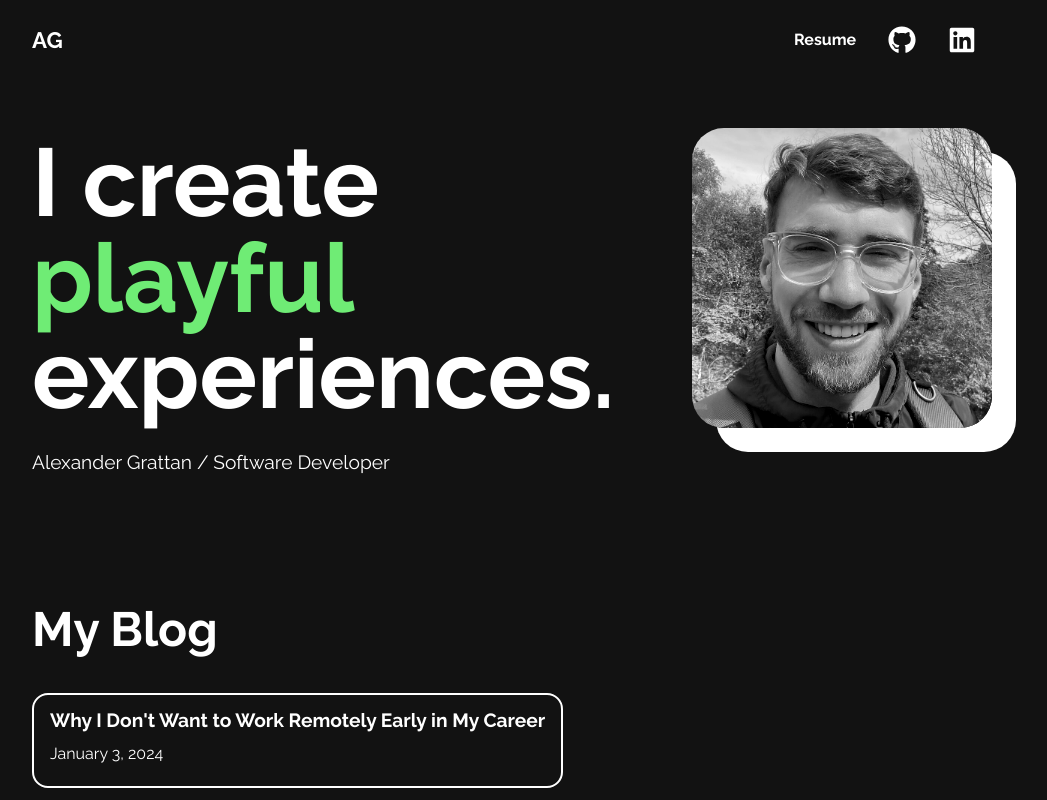
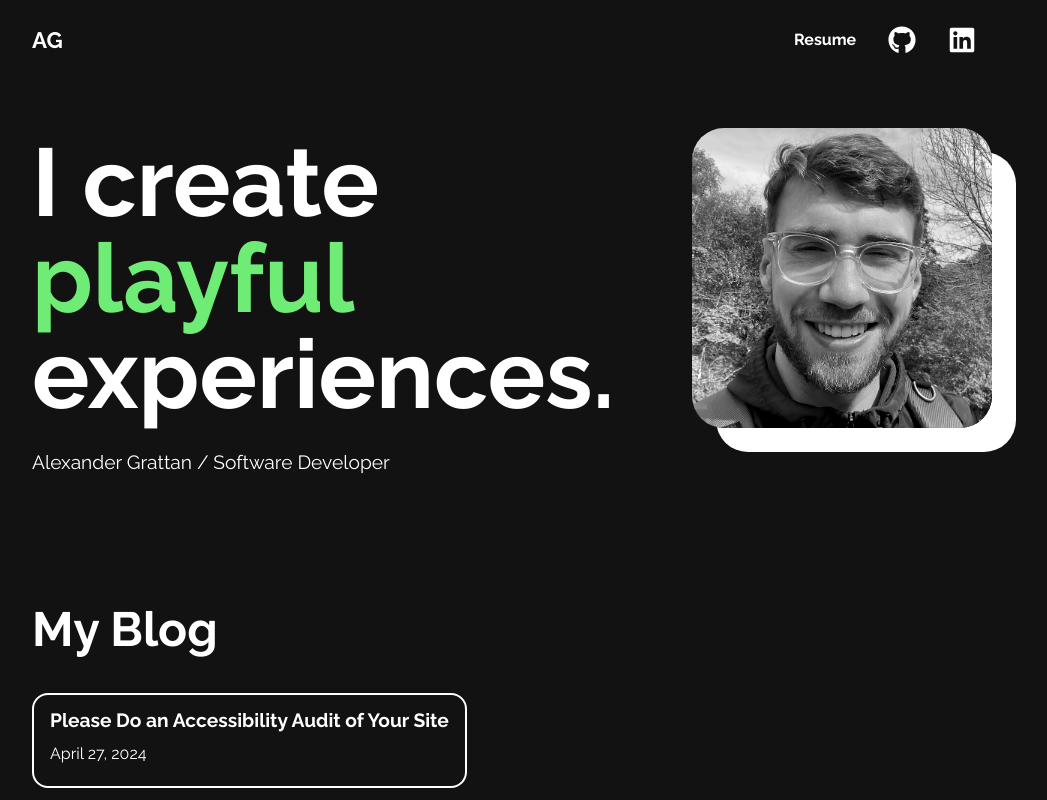
Before and after one commit to agrattan0820/portfolio-site, a Next.js app: page / in a window 1280 px wide. Shown: the top 800 px of the page, without its empty margins (128-1175 px from the left). Built offline with nearby package versions, Linux system fonts and the light colour scheme.

Commit message:
fix: wrap suspense around intro overlay for working search params

```diff
--- a/app/page.tsx
+++ b/app/page.tsx
@@ -10,8 +10,14 @@ import IntroOverlay from "../components/intro-overlay";
 import { projectsList } from "../utils/project-data";
 import ProjectListing from "../components/project-listing";
 import AlexanderGrattan from "../images/alexander-grattan.jpeg";
+import { Suspense } from "react";
 
 const blogPosts: { title: string; slug: string; date: string }[] = [
+  {
+    title: "Please Do an Accessibility Audit of Your Site",
+    slug: "please-do-accessibility-audit",
+    date: " April 27, 2024",
+  },
   {
     title: "Why I Don't Want to Work Remotely Early in My Career",
     slug: "no-remote-early-in-my-career",
@@ -27,7 +33,9 @@ const blogPosts: { title: string; slug: string; date: string }[] = [
 export default function Homepage() {
   return (
     <div className={styles.homeContainer}>
-      <IntroOverlay />
+      <Suspense>
+        <IntroOverlay />
+      </Suspense>
       <div id="afterAnimation">
         <Header logoLink="/" />
         <main>
```
